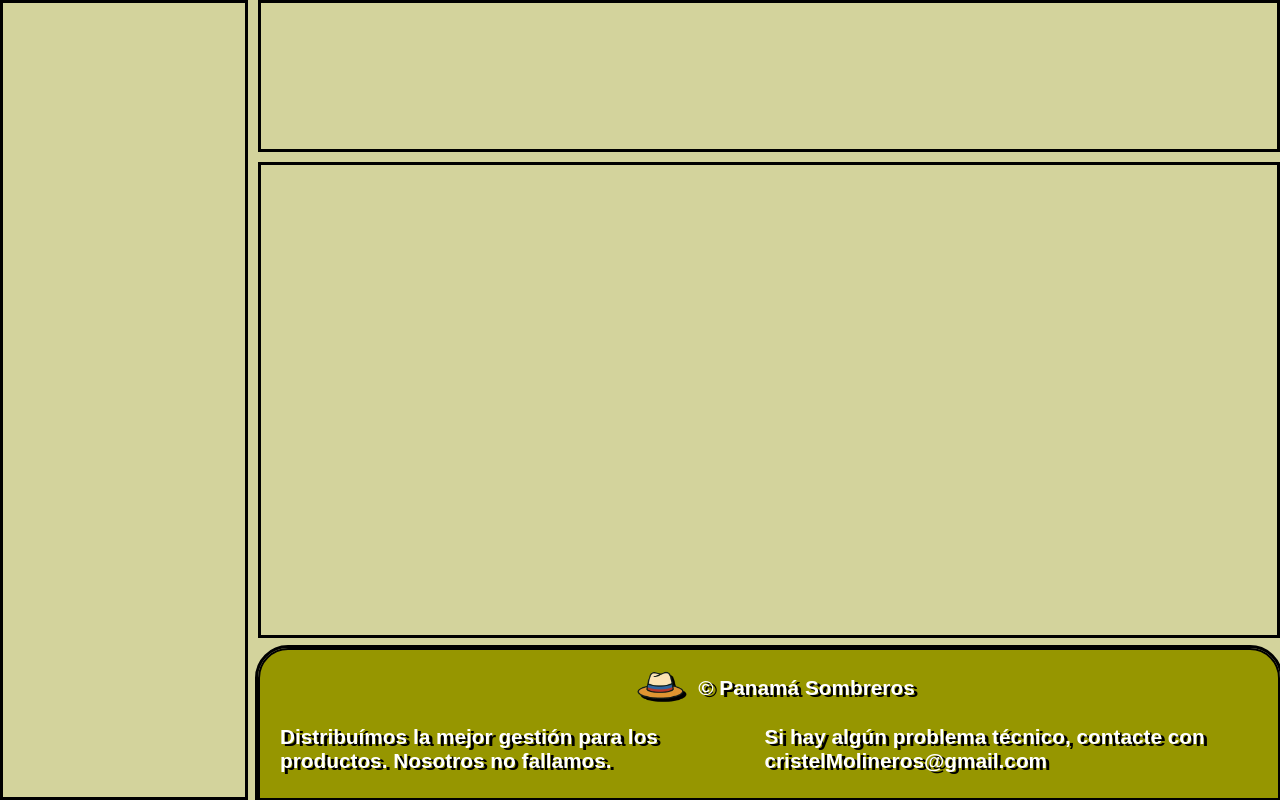
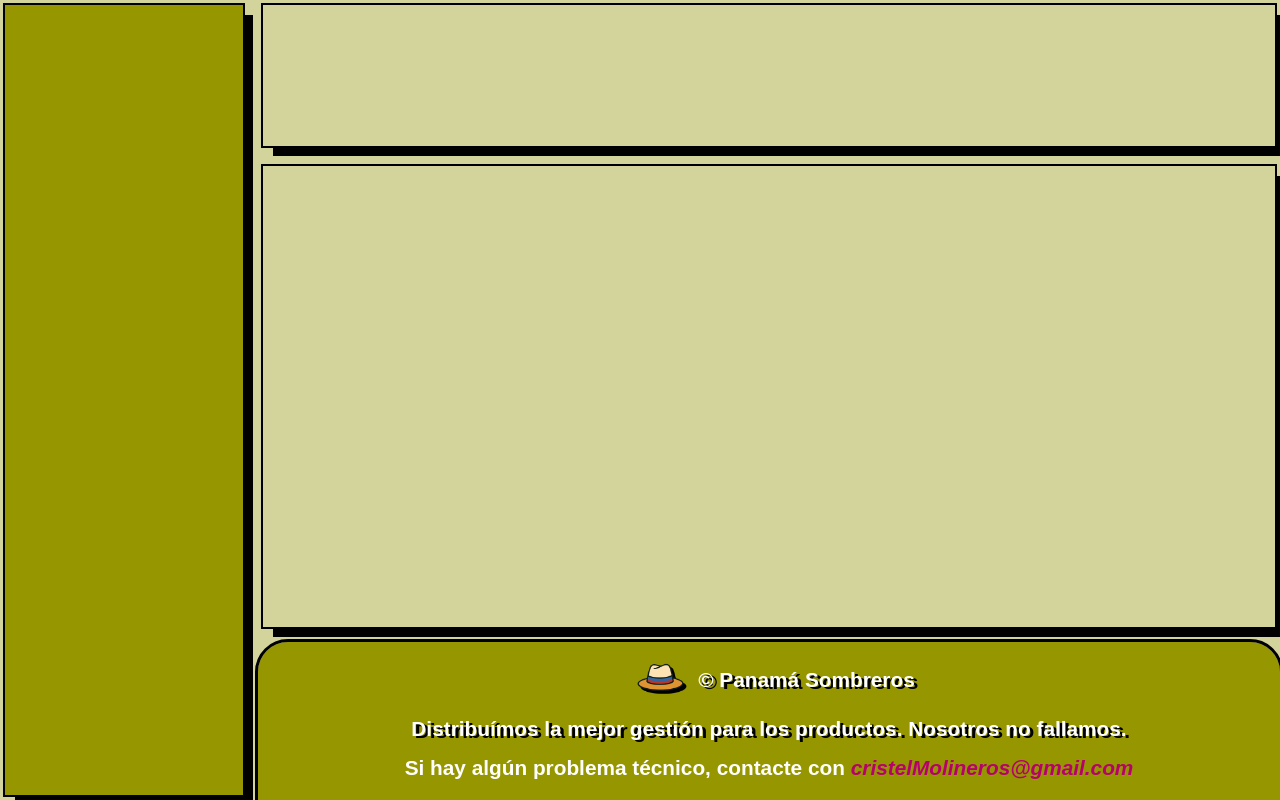
Before and after one commit to EyelessCode/PROYECTO-PANAMA_SOMBREROS, a plain HTML site: page frontend/public/view/admin/home.html in a window 1280 px wide. Drawn offline with Linux system fonts and the light colour scheme.

Commit message:
Improve admin page footer and layout styles
Updated CSS for admin home and credentials pages to enhance footer appearance, add centering, and improve layout with outlines, box shadows, and spacing. Modified home.html to separate footer content into distinct sections for better structure and readability.

```diff
--- a/frontend/public/static/css/admin/home.css
+++ b/frontend/public/static/css/admin/home.css
@@ -21,29 +21,38 @@ body{
 }
 
 .contenedorHeader{
-    border: 3px solid;
+    outline: 2px solid;
     grid-column: span 4/span 4;
     grid-column-start: 2;
     grid-row-start: 1;
     padding: 50px;
+    margin: 5px;
+    box-shadow: 10px 10px black;
+
 }
 
 aside{
-    border: 3px solid;
+    outline: 2px solid;
     grid-row: span 5/span 5;
     grid-column-start: 1;
     grid-row-start: 1;
     padding: 50px;
+    background-color: rgb(150, 150, 0);
+    margin: 5px;
+    box-shadow: 10px 10px black;
 
 }
 
 .contenedorDashboard{
-    border: 3px solid;
+    outline: 2px solid;
     grid-column: span 4/span 4;
     grid-row: span 3/span 3;
     grid-column-start: 2;
     grid-row-start: 2;
     padding: 50px;
+    margin: 5px;
+    box-shadow: 10px 10px black;
+
 }
 
 footer{
@@ -52,7 +61,7 @@ footer{
     grid-row-start: 5;
     display: flex;
     flex-flow: column;
-    border: 2px solid;
+    outline: 2px solid;
     padding: 0 20px 20px;
     width: 100%;
     /* background: linear-gradient(to top, rgb(78, 125, 255),rgb(80, 24, 24)); */
@@ -60,6 +69,21 @@ footer{
     outline: 3px solid black;
     border-top-right-radius: 30px;
     border-top-left-radius: 30px;
+    text-align: center;
+}
+
+footer .content_footer{
+    display: flex;
+    flex-flow: column;
+    justify-content: center;
+    align-items: center;
+    gap: 7px;
+}
+
+footer .content_footer p>span{
+    font-style: italic;
+    color: red;
+    box-shadow: cyan;
 }
 
 footer:hover{
@@ -76,9 +100,20 @@ footer div{
     justify-content: center;
     align-items: center;
     color: white;
+    font-weight: bolder;
+}
+
+.logo, .content_footer{
     text-shadow: 3.5px 1.5px black;
-    font-weight: bolder;
+}
 
+.footerPart2{
+    margin: 15px 0 0;
+}
+
+.footerPart2 p>span{
+    font-style: italic;
+    color: rgb(183, 0, 107);
 }
 
 .logo img{
--- a/frontend/public/static/css/credentials.css
+++ b/frontend/public/static/css/credentials.css
@@ -189,6 +189,7 @@ footer{
     outline: 3px solid black;
     border-top-right-radius: 30px;
     border-top-left-radius: 30px;
+    text-align: center;
 }
 
 footer:hover{
--- a/frontend/public/view/admin/home.html
+++ b/frontend/public/view/admin/home.html
@@ -29,6 +29,8 @@
 
             <div class="content_footer">
                 <p>Distribuímos la mejor gestión para los productos. Nosotros no fallamos.</p>
+            </div>
+            <div class="footerPart2">
                 <p>Si hay algún problema técnico, contacte con <span>cristelMolineros@gmail.com</span></p>
             </div>
         </footer>
```
